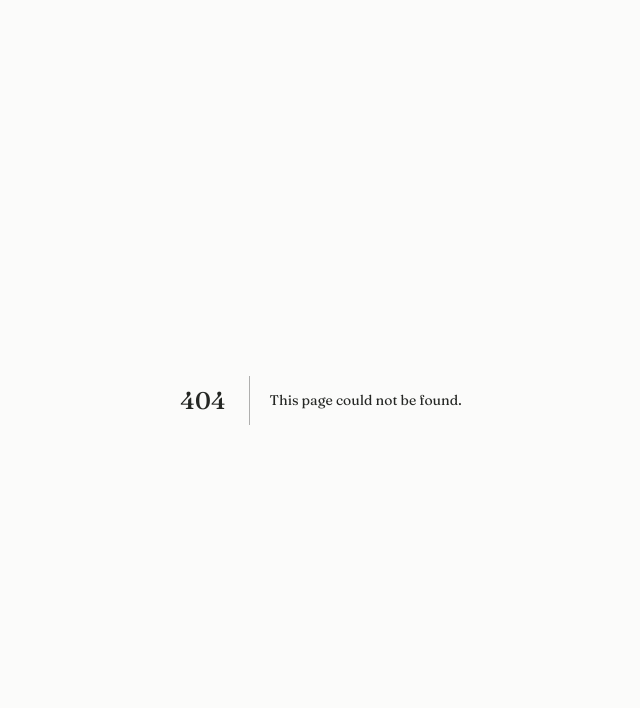
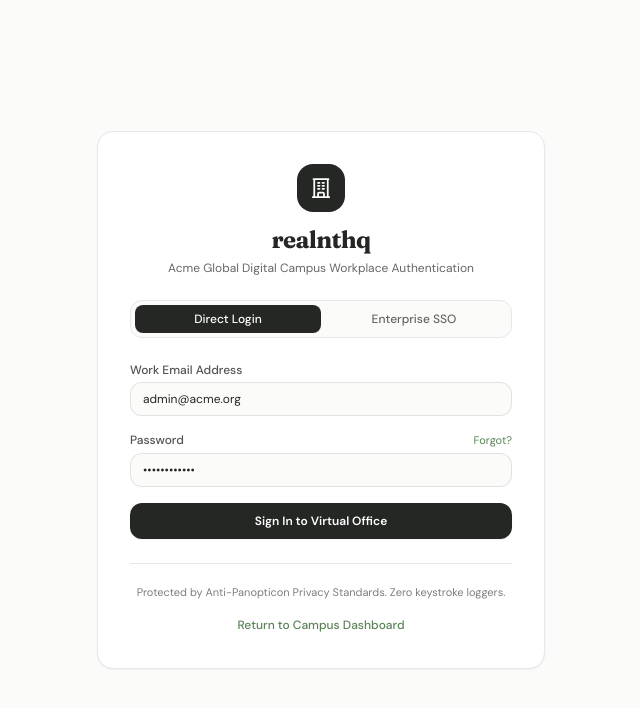
Before and after one commit to gtkrshnaaa/realnthq, a Next.js app in the folder client/: page /login in a window 1280 px wide. Before the commit this address had no page. Shown: the top 708 px of the page, without its empty margins (319-959 px from the left). Built offline with nearby package versions, Linux system fonts and the light colour scheme.

Commit message:
feat(client): add enterprise authentication and SSO portal page

```diff
--- /dev/null
+++ b/client/src/app/login/page.tsx
@@ -0,0 +1,142 @@
+'use client';
+
+import React, { useState } from 'react';
+import Link from 'next/link';
+import { BuildingIcon } from '@/components/icons/icons';
+
+export default function LoginPage() {
+  const [email, setEmail] = useState('admin@acme.org');
+  const [password, setPassword] = useState('••••••••••••');
+  const [authMethod, setAuthMethod] = useState<'SSO' | 'PASSWORD'>('PASSWORD');
+
+  const handleSubmit = (e: React.FormEvent) => {
+    e.preventDefault();
+    window.location.href = '/';
+  };
+
+  return (
+    <main className="min-h-screen flex items-center justify-center p-4 bg-[#fbfbfa]">
+      <div className="w-full max-w-md bg-white rounded-2xl border border-black/8 p-8 shadow-sm">
+        <div className="text-center mb-6">
+          <div className="w-12 h-12 mx-auto rounded-2xl bg-[#252724] text-white flex items-center justify-center mb-3 shadow-xs">
+            <BuildingIcon className="w-6 h-6" />
+          </div>
+          <h1 className="font-serif text-2xl font-bold tracking-tight text-[#252724]">
+            realnthq
+          </h1>
+          <p className="text-xs text-[#252724]/70 mt-1">
+            Acme Global Digital Campus Workplace Authentication
+          </p>
+        </div>
+
+        <div className="flex rounded-xl bg-[#fbfbfa] p-1 border border-black/8 mb-6 text-xs font-medium">
+          <button
+            type="button"
+            onClick={() => setAuthMethod('PASSWORD')}
+            className={`flex-1 py-1.5 rounded-lg transition-all ${
+              authMethod === 'PASSWORD'
+                ? 'bg-[#252724] text-white shadow-xs'
+                : 'text-[#252724]/70 hover:text-[#252724]'
+            }`}
+          >
+            Direct Login
+          </button>
+          <button
+            type="button"
+            onClick={() => setAuthMethod('SSO')}
+            className={`flex-1 py-1.5 rounded-lg transition-all ${
+              authMethod === 'SSO'
+                ? 'bg-[#252724] text-white shadow-xs'
+                : 'text-[#252724]/70 hover:text-[#252724]'
+            }`}
+          >
+            Enterprise SSO
+          </button>
+        </div>
+
+        {authMethod === 'PASSWORD' ? (
+          <form onSubmit={handleSubmit} className="space-y-4">
+            <div>
+              <label className="block text-xs font-medium text-[#252724]/80 mb-1">
+                Work Email Address
+              </label>
+              <input
+                type="email"
+                value={email}
+                onChange={(e) => setEmail(e.target.value)}
+                className="w-full px-3 py-2 rounded-xl border border-black/10 text-xs text-[#252724] focus:outline-none focus:border-[#5a8357] transition-all bg-[#fbfbfa]"
+                required
+              />
+            </div>
+
+            <div>
+              <div className="flex items-center justify-between mb-1">
+                <label className="text-xs font-medium text-[#252724]/80">
+                  Password
+                </label>
+                <span className="text-[11px] text-[#5a8357] hover:underline cursor-pointer">
+                  Forgot?
+                </span>
+              </div>
+              <input
+                type="password"
+                value={password}
+                onChange={(e) => setPassword(e.target.value)}
+                className="w-full px-3 py-2 rounded-xl border border-black/10 text-xs text-[#252724] focus:outline-none focus:border-[#5a8357] transition-all bg-[#fbfbfa]"
+                required
+              />
+            </div>
+
+            <button
+              type="submit"
+              className="w-full py-2.5 rounded-xl bg-[#252724] hover:bg-[#3b3e39] text-white text-xs font-semibold shadow-sm transition-all"
+            >
+              Sign In to Virtual Office
+            </button>
+          </form>
+        ) : (
+          <div className="space-y-3">
+            <button
+              onClick={() => {
+                window.location.href = '/';
+              }}
+              className="w-full py-2.5 px-4 rounded-xl border border-black/10 hover:border-black/25 bg-white text-xs font-medium text-[#252724] transition-all flex items-center justify-center gap-2"
+            >
+              <span>Continue with Okta / SAML SSO</span>
+            </button>
+            <button
+              onClick={() => {
+                window.location.href = '/';
+              }}
+              className="w-full py-2.5 px-4 rounded-xl border border-black/10 hover:border-black/25 bg-white text-xs font-medium text-[#252724] transition-all flex items-center justify-center gap-2"
+            >
+              <span>Continue with Google Workspace</span>
+            </button>
+            <button
+              onClick={() => {
+                window.location.href = '/';
+              }}
+              className="w-full py-2.5 px-4 rounded-xl border border-black/10 hover:border-black/25 bg-white text-xs font-medium text-[#252724] transition-all flex items-center justify-center gap-2"
+            >
+              <span>Continue with GitHub Organization</span>
+            </button>
+          </div>
+        )}
+
+        <div className="mt-6 pt-5 border-t border-black/8 text-center">
+          <p className="text-[11px] text-[#252724]/60">
+            Protected by Anti-Panopticon Privacy Standards. Zero keystroke loggers.
+          </p>
+          <div className="mt-3">
+            <Link
+              href="/"
+              className="text-xs text-[#5a8357] hover:underline font-medium"
+            >
+              Return to Campus Dashboard
+            </Link>
+          </div>
+        </div>
+      </div>
+    </main>
+  );
+}
```
